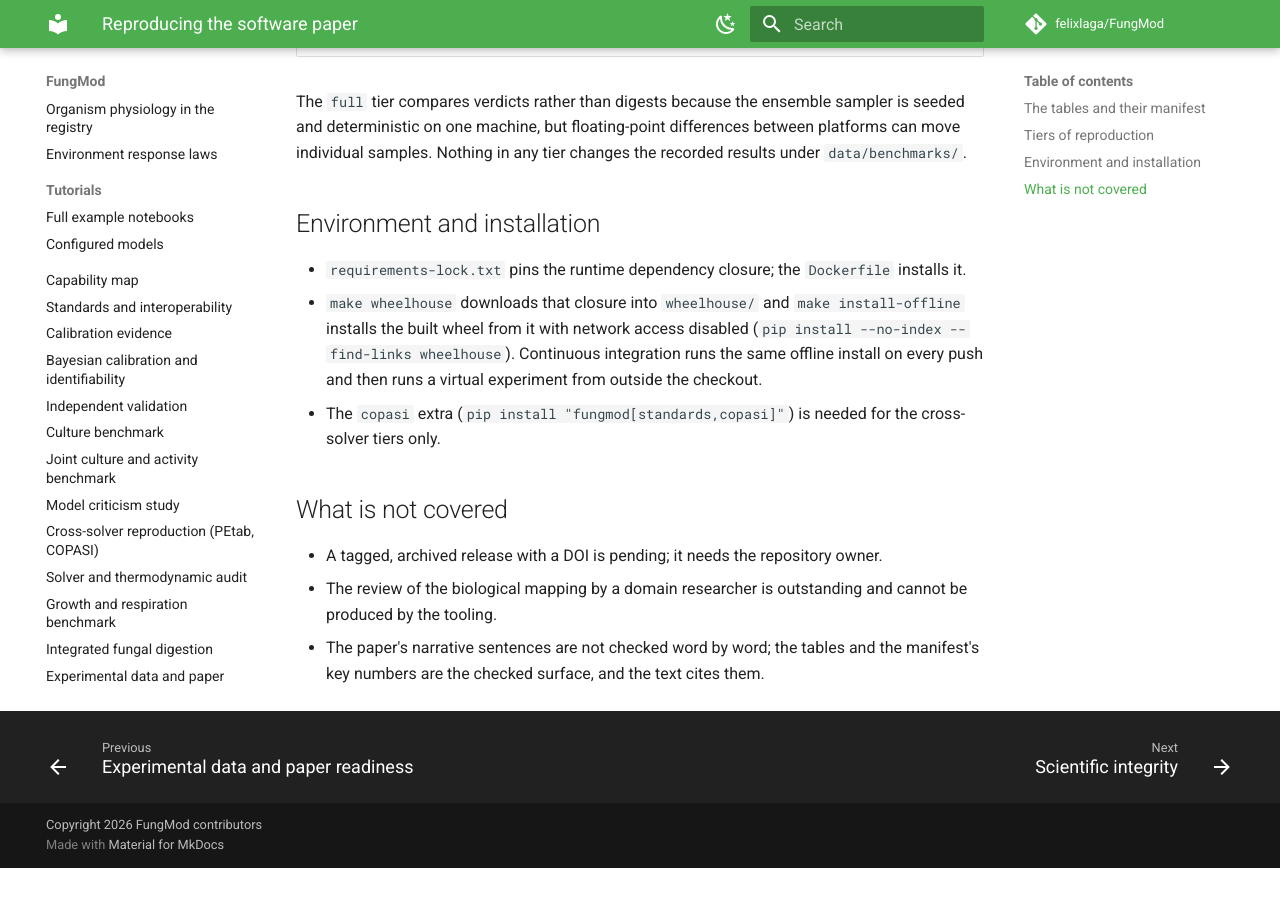
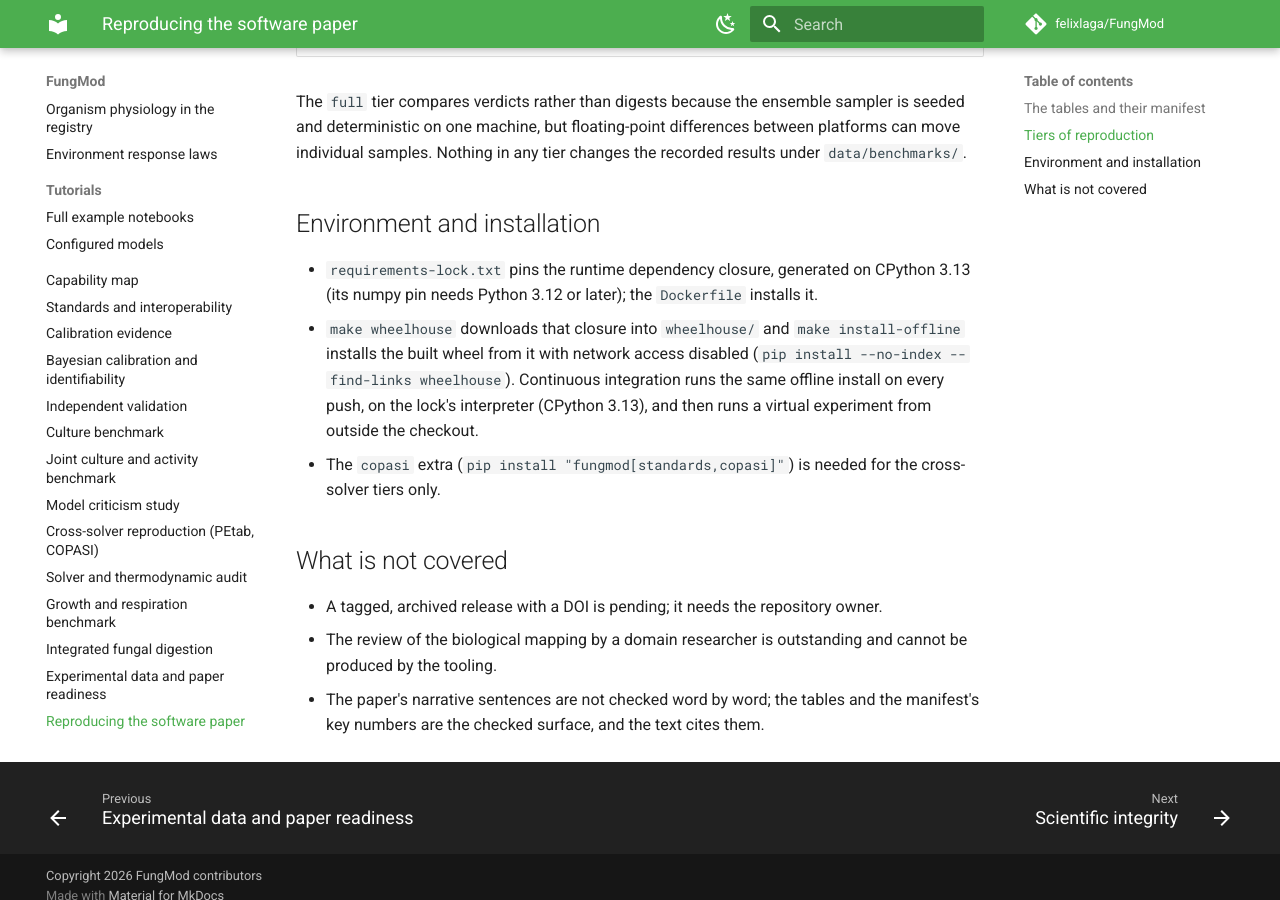
Before and after one commit to felixlaga/FungMod, an MkDocs documentation site: the page built from docs/reproducing-the-paper.md, in a window 1280 px wide and 900 px high, scrolled down 1222 px. Built offline with MkDocs 1.6.1 and Material for MkDocs 9.7.7, drawn with Linux system fonts in a browser that asks for light colours; comment, search, counter and statistics services are not loaded; before the commit the page ends 2090 px from its top, so only the background shows below that.

Commit message:
Run the offline wheel install on the lock file's interpreter
requirements-lock.txt was generated on CPython 3.13 and pins numpy 2.5.1,
which needs Python 3.12 or later, so the package job's pip download failed
on 3.11. The package job now uses 3.13 and the docs say so.

Co-Authored-By: Claude Fable 5.1 <noreply@anthropic.com>
Claude-Session: https://claude.ai/code/session_01TpBn2xNGUS2L4KqXtVzMXU

```diff
--- a/docs/reproducing-the-paper.md
+++ b/docs/reproducing-the-paper.md
@@ -40,13 +40,15 @@ tier changes the recorded results under `data/benchmarks/`.
 
 ## Environment and installation
 
-- `requirements-lock.txt` pins the runtime dependency closure; the
-  `Dockerfile` installs it.
+- `requirements-lock.txt` pins the runtime dependency closure, generated on
+  CPython 3.13 (its numpy pin needs Python 3.12 or later); the `Dockerfile`
+  installs it.
 - `make wheelhouse` downloads that closure into `wheelhouse/` and
   `make install-offline` installs the built wheel from it with network
   access disabled (`pip install --no-index --find-links wheelhouse`).
-  Continuous integration runs the same offline install on every push and then
-  runs a virtual experiment from outside the checkout.
+  Continuous integration runs the same offline install on every push, on the
+  lock's interpreter (CPython 3.13), and then runs a virtual experiment from
+  outside the checkout.
 - The `copasi` extra (`pip install "fungmod[standards,copasi]"`) is needed for
   the cross-solver tiers only.
 
```
Also changed, not shown: 1 other file.
